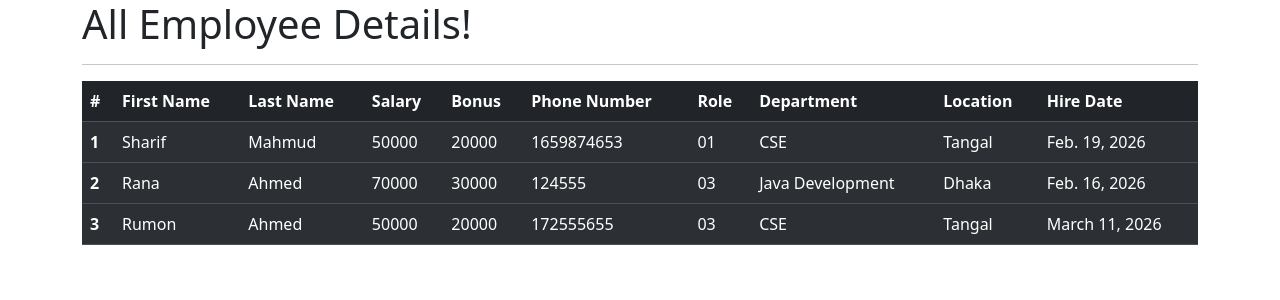
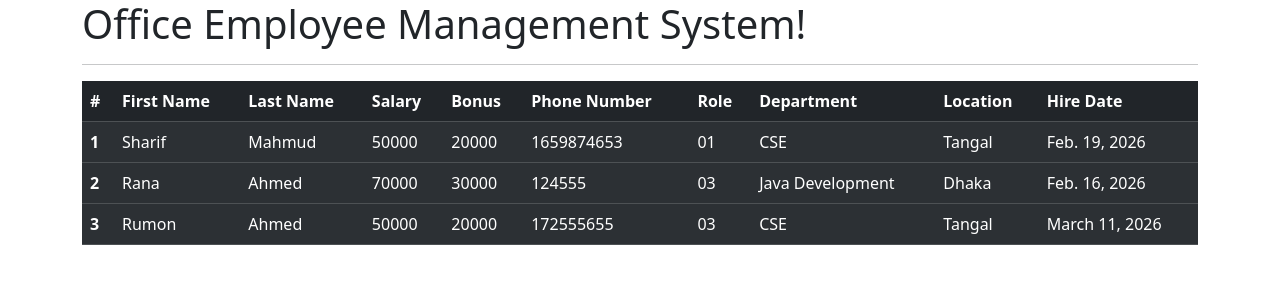
Before and after one commit to devsharifmahmud/DjangoCrudOperation, a Django app: page /all_emp in a window 1280 px wide. Shown: the top 300 px of the page. Run offline with Django 5.2, Linux system fonts and the light colour scheme; data comes from the database, SQL or seed files in the repository.

Commit message:
HTML file add

```diff
--- a/office_emp_proj/emp_app/templates/all_emp.html
+++ b/office_emp_proj/emp_app/templates/all_emp.html
@@ -9,7 +9,7 @@
 </head>
 <body>
 <div class="container">
-    <h1>All Employee Details!</h1>
+    <h1>Office Employee Management System!</h1>
     <hr>
     <table class="table table-dark table-striped">
         <thead>
--- a/office_emp_proj/emp_app/templates/remove_emp.html
+++ b/office_emp_proj/emp_app/templates/remove_emp.html
@@ -9,7 +9,7 @@
 </head>
 <body>
 <div class="container">
-    <h1>Remove An Employee!</h1>
+    <h1>Remove An Employee System!</h1>
     <hr>
     <a class="btn btn-primary" href="/all_emp" role="button">View All Employee</a>
     <a class="btn btn-primary" href="/add_emp" role="button">Add An Employee</a>
```
